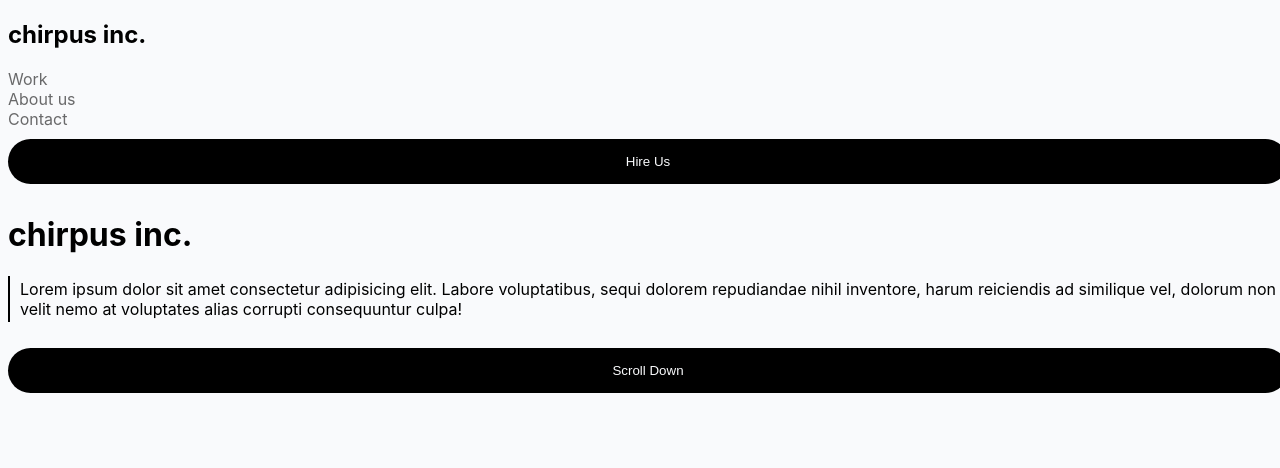
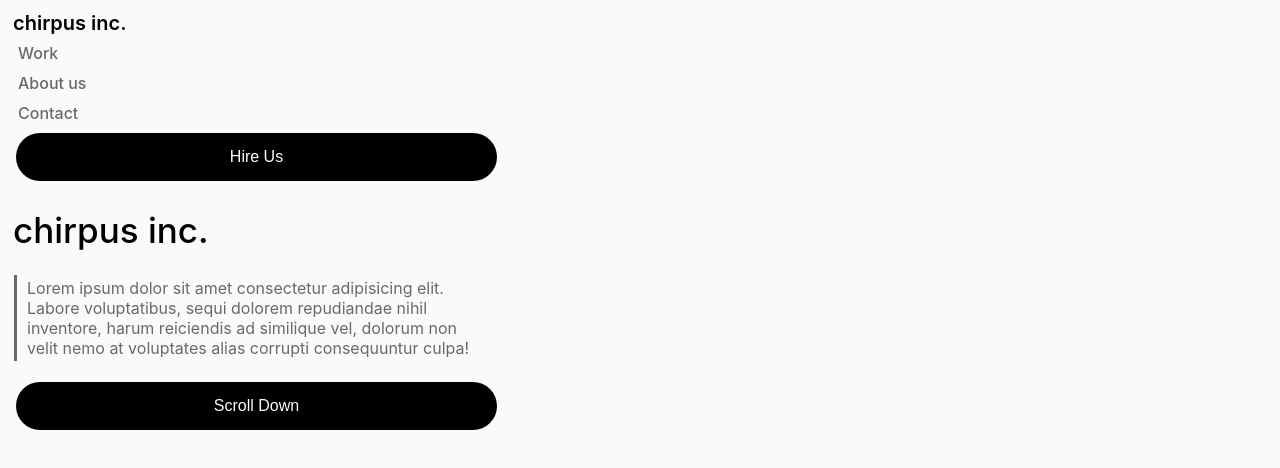
Before and after one commit to AmiRoss27/Font-end-lab-1, a plain HTML site: page index.html in a window 1280 px wide. Drawn offline with Linux system fonts and the light colour scheme.

Commit message:
fixed a few thingsg

```diff
--- a/style.css
+++ b/style.css
@@ -2,8 +2,10 @@ body {
   background-color: #f9fafc;
   font-family: -apple-system, BlinkMacSystemFont, "Segoe UI", Roboto, Oxygen,
     Ubuntu, Cantarell, "Open Sans", "Helvetica Neue", sans-serif;
-  width: 100%;
+  width: 481px;
 }
+
+/*Nav bar styling*/
 
 nav {
   display: flex;
@@ -13,12 +15,23 @@ nav {
 a:link {
   color: #69696a;
   text-decoration: none;
+  padding: 5px;
+  font-weight: 500;
+  font-size: 16px;
+  margin-left: 5px;
 }
 
 a:visited {
   color: #69696a;
   text-decoration: none;
 }
+
+a:hover {
+  color: #69696a;
+  text-decoration: none;
+}
+
+/*Both button styling*/
 
 button {
   background-color: #000;
@@ -28,10 +41,32 @@ button {
   display: inline-block;
   width: 100%;
   padding: 15px;
-  margin: 10px 0;
+  margin: 5px 0 0 8px;
+  font-size: 16px;
+  font-weight: 500;
 }
 
+/*Line next to the quote styling*/
+
 .companyquote {
-  border-left: 2px solid;
+  border-left: 3px solid;
+  color: #69696a;
   padding: 3px 0 3px 10px;
+  margin-left: 6px;
 }
+
+/*both header styling*/
+
+h2 {
+  font-size: 20px;
+  font-weight: 600;
+  margin: 5px 0 0 5px;
+  padding: 3px 0;
+}
+
+h1 {
+  font-size: 35px;
+  font-weight: 500;
+  padding: 5px 0 0 0;
+  margin-left: 5px;
+}
```
